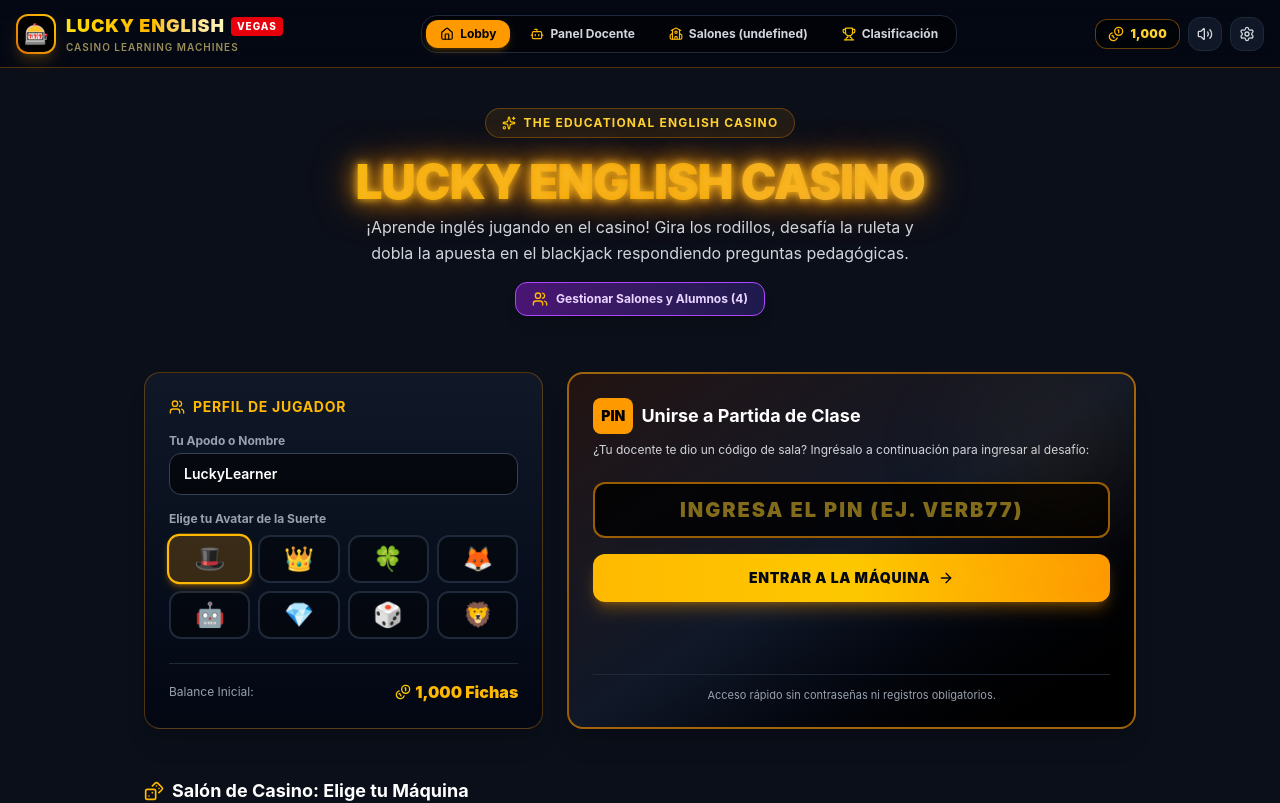
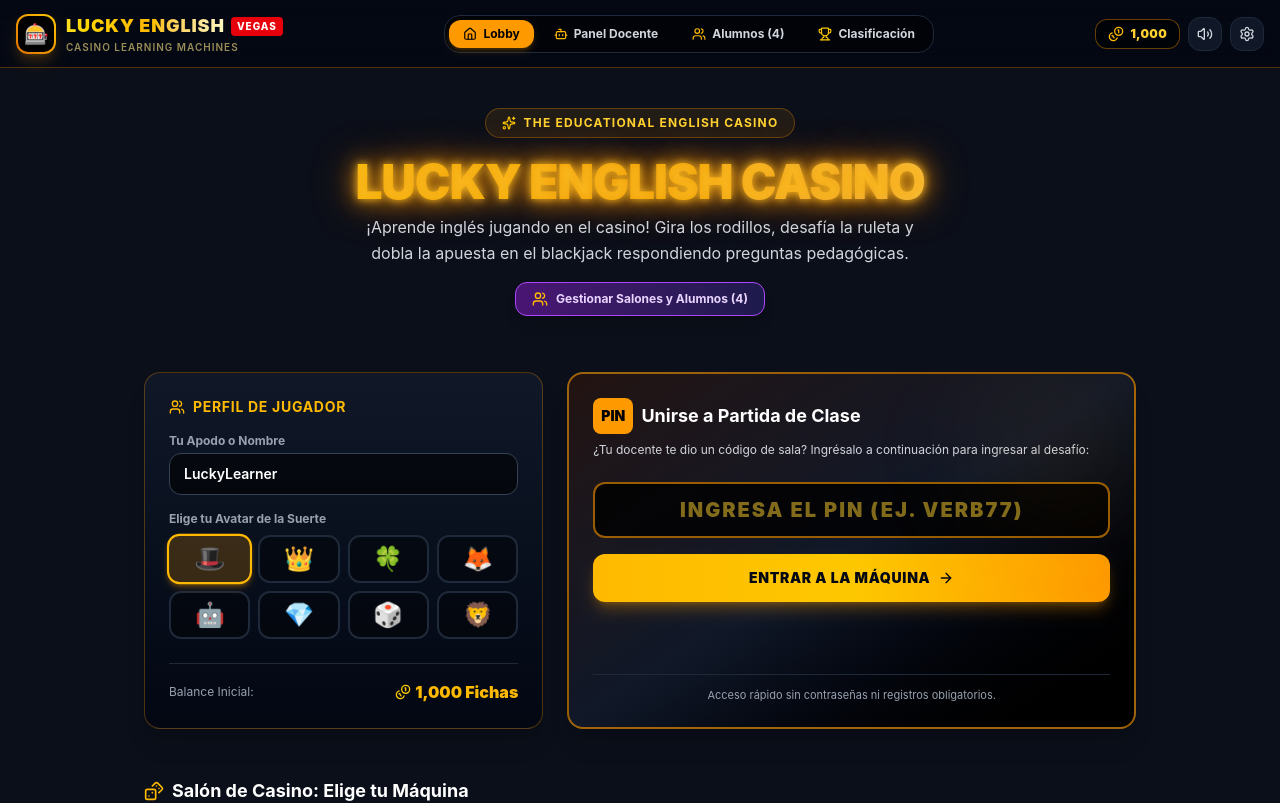
Before and after one commit to Jlebot7/English-Casino, a React (Vite) app: page / in a window 1280 px wide. Shown: the top 803 px of the page. Built offline with nearby package versions, Linux system fonts and the light colour scheme.

Commit message:
refactor: Update Navbar component by removing unused props and enhancing student display

```diff
--- a/src/components/Navbar.jsx
+++ b/src/components/Navbar.jsx
@@ -8,8 +8,7 @@ import {
   Bot,
   Home,
   Coins,
-  Users,
-  School
+  Users
 } from 'lucide-react';
 import { sounds } from '../utils/soundEffects';
 
@@ -22,9 +21,7 @@ export default function Navbar({
   onOpenSettings,
   onOpenLeaderboard,
   studentsCount,
-  onOpenRosterModal,
-  activeClassroomName,
-  classroomsCount
+  onOpenRosterModal
 }) {
   return (
     <nav className="w-full bg-gray-950/80 backdrop-blur-md border-b border-amber-500/30 sticky top-0 z-40 px-4 py-3">
@@ -93,11 +90,11 @@ export default function Navbar({
               sounds.playTick();
               onOpenRosterModal();
             }}
-            className="px-3.5 py-1.5 rounded-xl text-xs font-bold text-gray-300 hover:text-white hover:bg-gray-800/60 transition flex items-center gap-1.5 cursor-pointer"
-            title="Ingresar y gestionar salones y nombres de estudiantes"
+            className="px-3.5 py-1.5 rounded-xl text-xs font-bold text-gray-300 hover:text-white hover:bg-gray-800/60 transition flex items-center gap-1.5"
+            title="Ingresar y gestionar nombres de estudiantes"
           >
-            <School className="w-3.5 h-3.5 text-amber-400" />
-            <span>{activeClassroomName ? `${activeClassroomName} (${studentsCount})` : `Salones (${classroomsCount})`}</span>
+            <Users className="w-3.5 h-3.5 text-amber-400" />
+            <span>Alumnos ({studentsCount})</span>
           </button>
 
           <button
```
